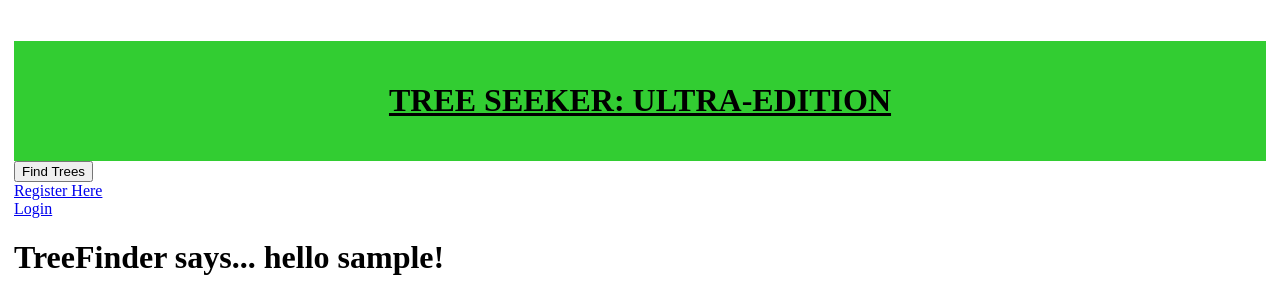
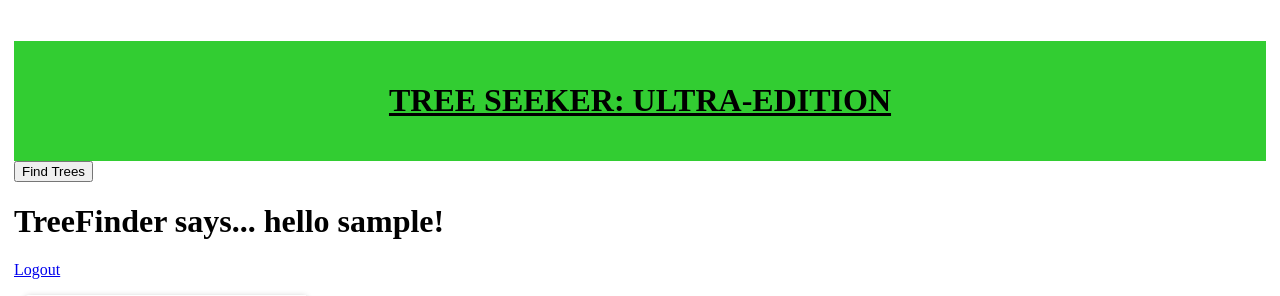
Before and after one commit to cs310-2015ST1/TreeFinder, a Django app: page / in a window 1280 px wide. Shown: the top 296 px of the page. Run offline with Django 3.2, Linux system fonts and the light colour scheme; the visitor is signed in with stand-in values (Sample User, id 1); data that the repository does not hold is empty; some libraries are stand-ins or nearby versions.

```diff
--- a/KnockOnWood/settings.py
+++ b/KnockOnWood/settings.py
@@ -14,6 +14,8 @@ https://docs.djangoproject.com/en/1.8/ref/settings/
 import os
 
 BASE_DIR = os.path.dirname(os.path.dirname(os.path.abspath(__file__)))
+
+LOGIN_URL = '/login/'
 
 
 # Quick-start development settings - unsuitable for production
--- a/TreeFinder/urls.py
+++ b/TreeFinder/urls.py
@@ -6,4 +6,5 @@ urlpatterns = patterns('',
     url(r'^filter/$', views.filter, name="filter"),
     url(r'^register/$', views.register, name='register'),
     url(r'^login/$', views.user_login, name='login'),
+    url(r'^logout/$', views.user_logout, name='logout'),
     )
--- a/TreeFinder/views.py
+++ b/TreeFinder/views.py
@@ -1,12 +1,14 @@
 from django.shortcuts import render
 from .models import Tree, FilterRequestObject
 from django.core import serializers
-from django.contrib.auth import authenticate, login
+from django.contrib.auth import authenticate, login, logout
 from django.http import HttpResponseRedirect
 from django.shortcuts import render, HttpResponse, render_to_response
 from django.template import RequestContext
 from .models import Tree
 from TreeFinder.forms import FilterRequestObjectForm, UserForm, UserProfileForm
+from django.contrib.auth.decorators import login_required
+
 
 
 # Create your views here.
@@ -161,3 +163,13 @@ def user_login(request):
         # No context variables to pass to the template system, hence the
         # blank dictionary object...
         return render(request, 'TreeFinder/login.html', {})
+
+
+# Use the login_required() decorator to ensure only those logged in can access the view.
+@login_required
+def user_logout(request):
+    # Since we know the user is logged in, we can now just log them out.
+    logout(request)
+
+    # Take the user back to the homepage.
+    return HttpResponseRedirect('/')
--- a/templates/TreeFinder/home.html
+++ b/templates/TreeFinder/home.html
@@ -16,15 +16,15 @@
             <input type="submit" name="submit" value="Find Trees" />
         </form>
 
-  <a href="/register/">Register Here</a>
-  </br>
-  <a href="/login/">Login</a>
-  </br>
-  {% if user.is_authenticated %}
-<h1>TreeFinder says... hello {{ user.username }}!</h1>
+{% if user.is_authenticated %}
+    <h1>TreeFinder says... hello {{ user.username }}!</h1>
+    <a href="/logout/">Logout</a><br />
 {% else %}
-<h1>TreeFinder says... hello world!</h1>
+    <h1>TreeFinder says... hello world!</h1>
+    <a href="/register/">Register Here</a><br />
+    <a href="/login/">Login</a><br />
 {% endif %}
+
 
     <style>
       html, body, #map-canvas {
```
